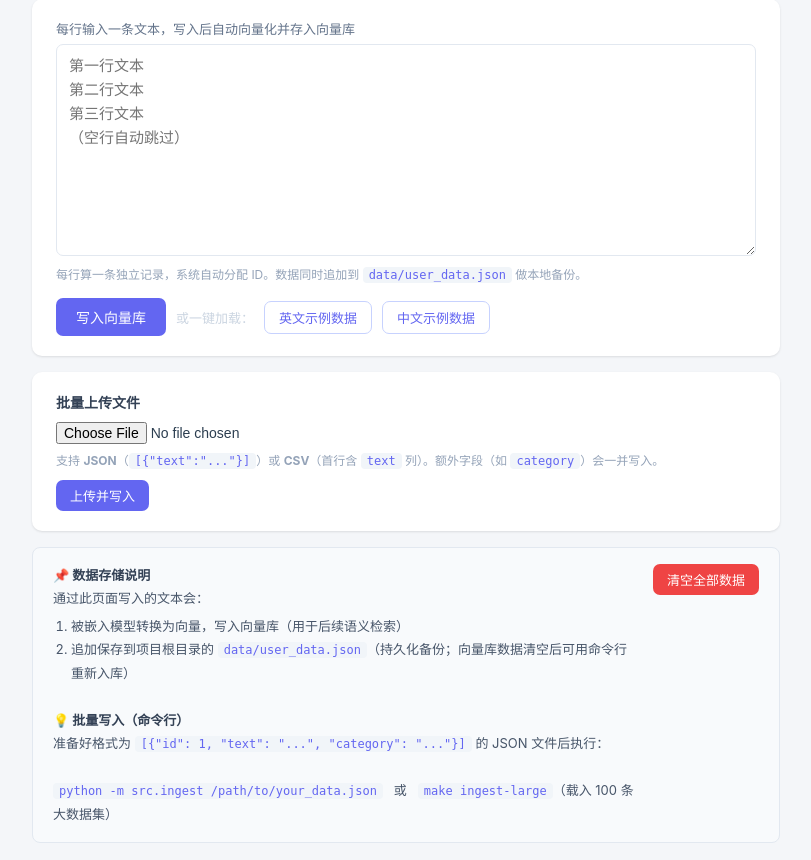
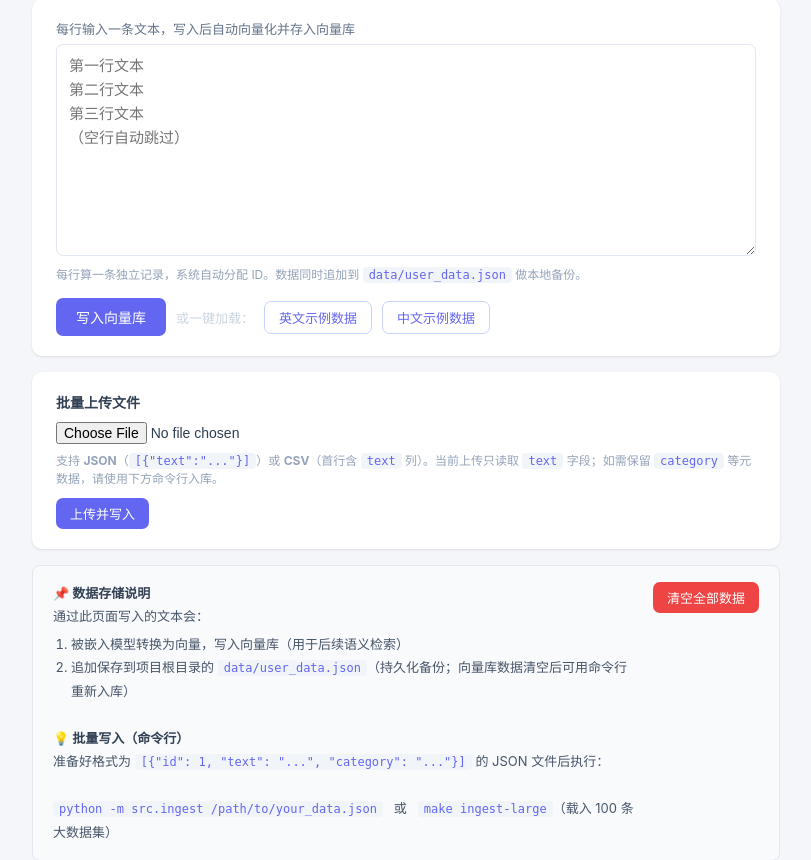
Before and after one commit to EnHongX/semantic-sandbox, a FastAPI app: page /ingest in a window 1280 px wide. Shown: the part 130-990 px from the top of the page, without its empty margins (234-1045 px from the left). Run offline with FastAPI, Linux system fonts and the light colour scheme.

Commit message:
update README

```diff
--- a/milvus-demo/templates/ingest.html
+++ b/milvus-demo/templates/ingest.html
@@ -37,7 +37,7 @@
     <input type="file" name="file" id="file" accept=".json,.csv" required
            style="display:block;margin-bottom:8px;font-size:14px">
     <p class="hint" style="margin-bottom:10px">
-      支持 <strong>JSON</strong>（<code>[{"text":"..."}]</code>）或 <strong>CSV</strong>（首行含 <code>text</code> 列）。额外字段（如 <code>category</code>）会一并写入。
+      支持 <strong>JSON</strong>（<code>[{"text":"..."}]</code>）或 <strong>CSV</strong>（首行含 <code>text</code> 列）。当前上传只读取 <code>text</code> 字段；如需保留 <code>category</code> 等元数据，请使用下方命令行入库。
     </p>
     <button type="submit" class="btn btn-sm">上传并写入</button>
   </form>
--- a/qdrant-demo/templates/ingest.html
+++ b/qdrant-demo/templates/ingest.html
@@ -37,7 +37,7 @@
     <input type="file" name="file" id="file" accept=".json,.csv" required
            style="display:block;margin-bottom:8px;font-size:14px">
     <p class="hint" style="margin-bottom:10px">
-      支持 <strong>JSON</strong>（<code>[{"text":"..."}]</code>）或 <strong>CSV</strong>（首行含 <code>text</code> 列）。额外字段（如 <code>category</code>）会一并写入。
+      支持 <strong>JSON</strong>（<code>[{"text":"..."}]</code>）或 <strong>CSV</strong>（首行含 <code>text</code> 列）。当前上传只读取 <code>text</code> 字段；如需保留 <code>category</code> 等元数据，请使用下方命令行入库。
     </p>
     <button type="submit" class="btn btn-sm">上传并写入</button>
   </form>
--- a/weaviate-demo/templates/ingest.html
+++ b/weaviate-demo/templates/ingest.html
@@ -37,7 +37,7 @@
     <input type="file" name="file" id="file" accept=".json,.csv" required
            style="display:block;margin-bottom:8px;font-size:14px">
     <p class="hint" style="margin-bottom:10px">
-      支持 <strong>JSON</strong>（<code>[{"text":"..."}]</code>）或 <strong>CSV</strong>（首行含 <code>text</code> 列）。额外字段（如 <code>category</code>）会一并写入。
+      支持 <strong>JSON</strong>（<code>[{"text":"..."}]</code>）或 <strong>CSV</strong>（首行含 <code>text</code> 列）。当前上传只读取 <code>text</code> 字段；如需保留 <code>category</code> 等元数据，请使用下方命令行入库。
     </p>
     <button type="submit" class="btn btn-sm">上传并写入</button>
   </form>
```
Also changed, not shown: README.md, milvus-demo/README.md, qdrant-demo/README.md, weaviate-demo/README.md.
